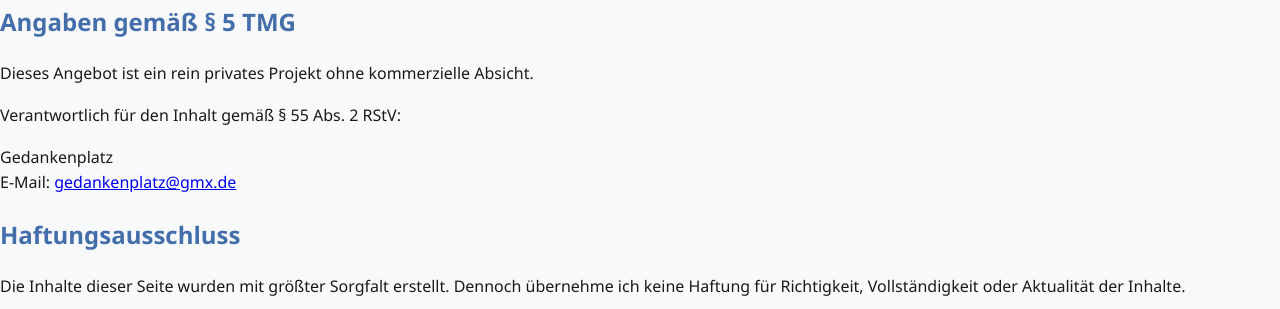
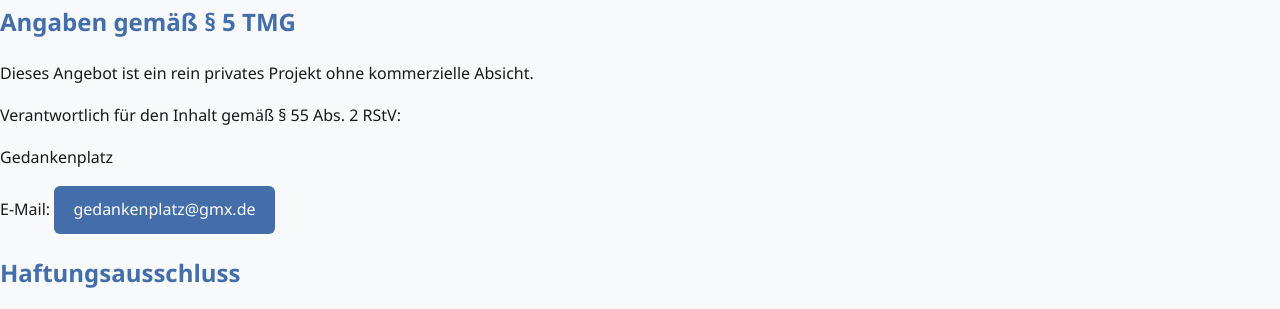
Before and after one commit to Gedankenplatz/www.gedanken-platz.com, a plain HTML site: page Impressum.html in a window 1280 px wide. Shown: the part 432-741 px from the top of the page. Drawn offline with Linux system fonts and the light colour scheme.

Commit message:
Update Impressum.html

```diff
--- a/Impressum.html
+++ b/Impressum.html
@@ -105,7 +105,7 @@
   <p>Verantwortlich für den Inhalt gemäß § 55 Abs. 2 RStV:</p>
   <p>
     Gedankenplatz<br />
-    E-Mail: <a href="mailto:gedankenplatz@gmx.de">gedankenplatz@gmx.de</a>
+    E-Mail: <a class="button" href="mailto:gedankenplatz@gmx.de">gedankenplatz@gmx.de</a>
   </p>
 
   <h2>Haftungsausschluss</h2>
```
